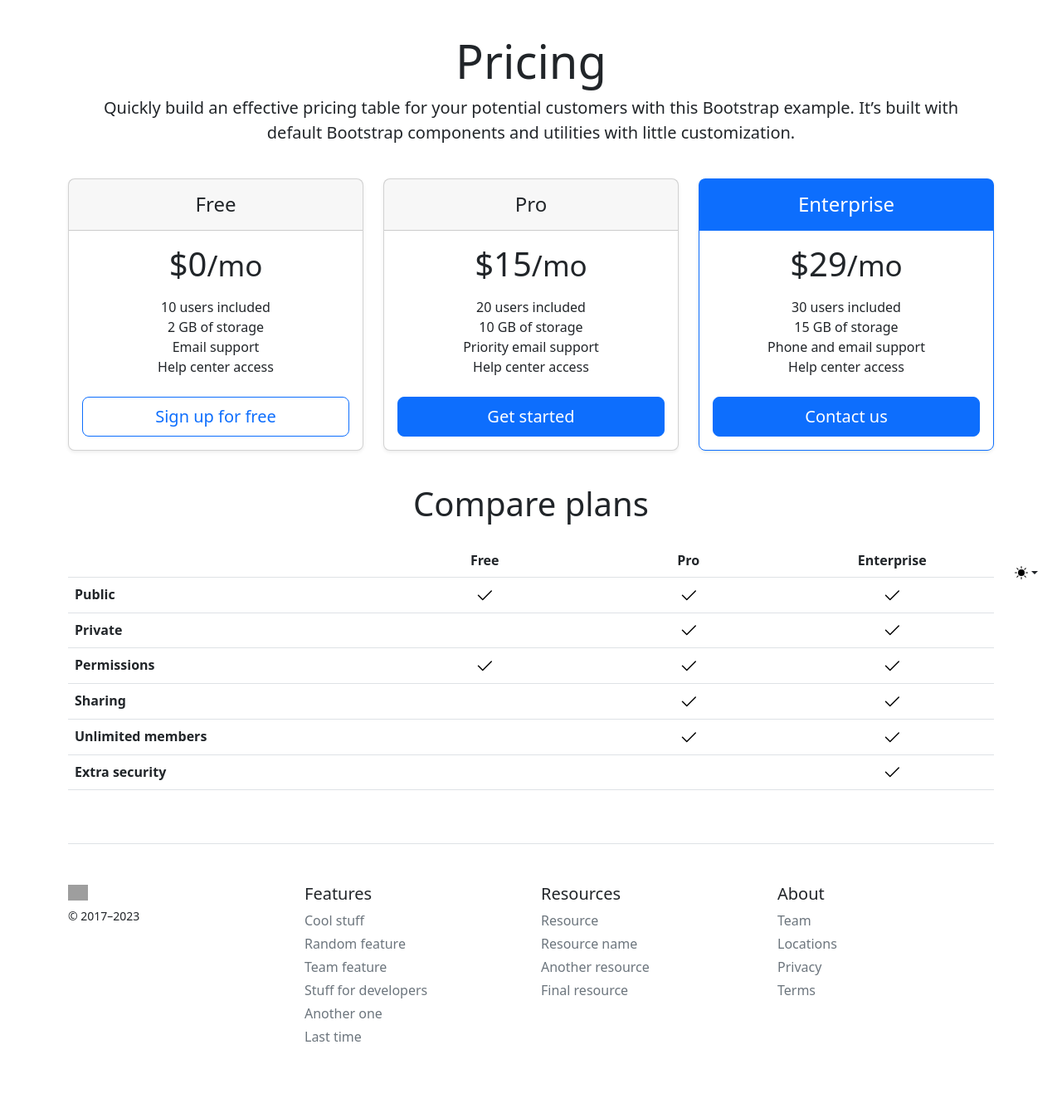
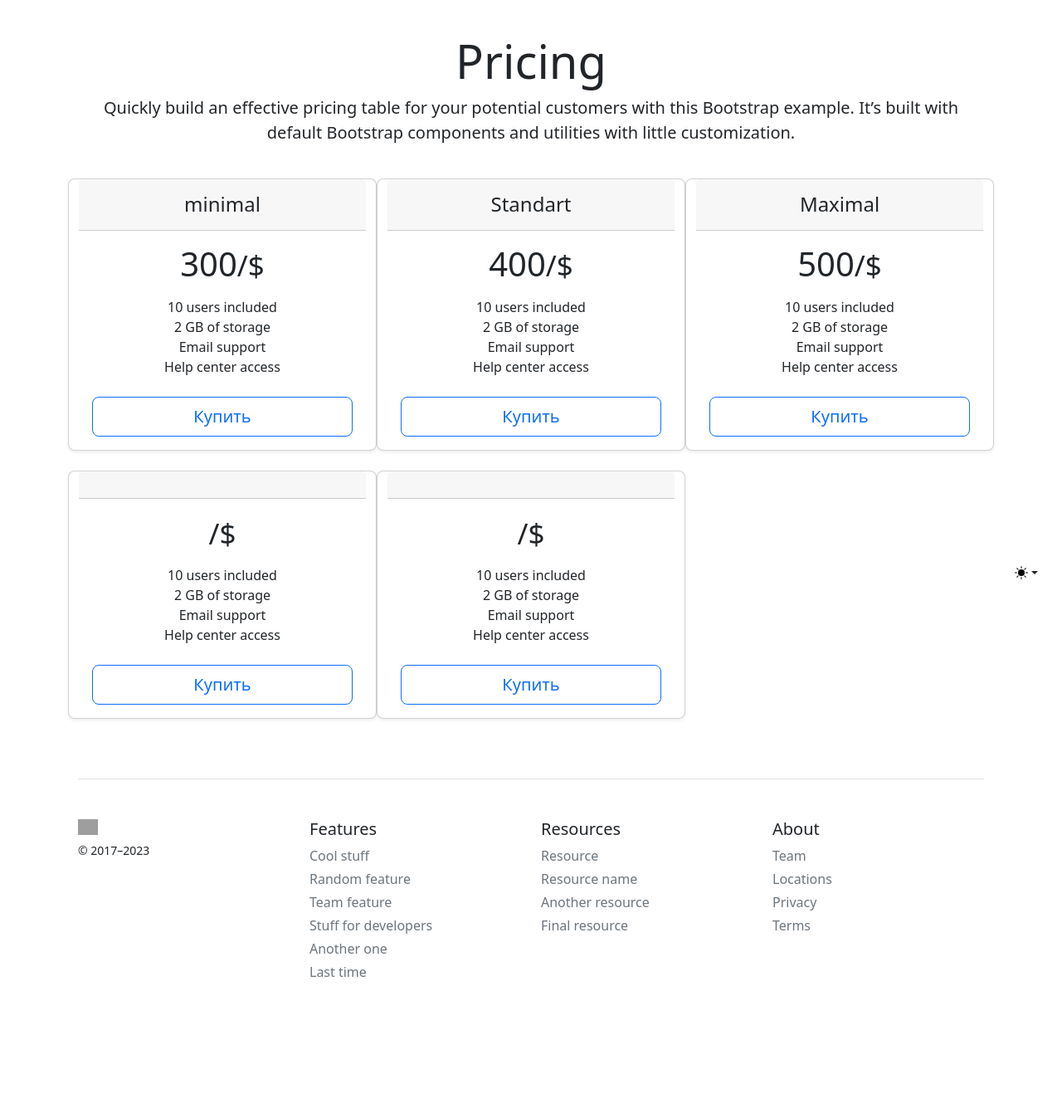
Before and after one commit to ivan1995ivan/pythonProject_Online_Store, a Flask app: page / in a window 1280 px wide. Shown: the part 73-1414 px from the top of the page at 83% size. After the commit the page ends 1250 px from the top, so only its background shows below. Run offline with Flask 3, Linux system fonts and the light colour scheme; lists and menus that the app fills with data are empty; some libraries are stand-ins or nearby versions; grey boxes are pictures that could not be loaded.

Commit message:
added method retrieve records from databasepost and get

```diff
--- a/main.py
+++ b/main.py
@@ -14,11 +14,15 @@ class Item(db.Model):
     isActive = db.Column(db.Boolean, default=True)
     #text = db.Column(db.Text, nullable=False)
 
+    def __repr__(self):
+        return f"Запись: {self.title}"
+
 
 
 @app.route('/')
 def index():
-    return render_template('index.html')
+    items = Item.query.order_by(Item.price).all()
+    return render_template('index.html',data=items)
 
 
 @app.route('/about')
--- a/templates/index.html
+++ b/templates/index.html
@@ -5,120 +5,30 @@
 {% endblock %}
 
 {% block body %}
-  <main>
 <div class="pricing-header p-3 pb-md-4 mx-auto text-center">
   <h1 class="display-4 fw-normal text-body-emphasis">Pricing</h1>
   <p class="fs-5 text-body-secondary">Quickly build an effective pricing table for your potential customers with this Bootstrap example. It’s built with default Bootstrap components and utilities with little customization.</p>
 </div>
+
+
+<div class="container">
   <div class="row row-cols-1 row-cols-md-3 mb-3 text-center">
-      <div class="col">
+  {% for el in data %}
   <div class="card mb-4 rounded-3 shadow-sm">
       <div class="card-header py-3">
-            <h4 class="my-0 fw-normal">Free</h4>
+        <h4 class="my-0 fw-normal">{{ el.title }}</h4>
         </div>
         <div class="card-body">
-            <h1 class="card-title pricing-card-title">$0<small class="text-body-secondary fw-light">/mo</small></h1>
+          <h1 class="card-title pricing-card-title">{{ el.price }}<small class="text-body-secondary fw-light">/$</small></h1>
           <ul class="list-unstyled mt-3 mb-4">
             <li>10 users included</li>
             <li>2 GB of storage</li>
             <li>Email support</li>
             <li>Help center access</li>
           </ul>
-            <button type="button" class="w-100 btn btn-lg btn-outline-primary">Sign up for free</button>
+          <a href="" class="w-100 btn btn-lg btn-outline-primary">Купить</a>
         </div>
     </div>
+  {% endfor %}
   </div>
-      <div class="col">
-        <div class="card mb-4 rounded-3 shadow-sm">
-          <div class="card-header py-3">
-            <h4 class="my-0 fw-normal">Pro</h4>
-          </div>
-          <div class="card-body">
-            <h1 class="card-title pricing-card-title">$15<small class="text-body-secondary fw-light">/mo</small></h1>
-            <ul class="list-unstyled mt-3 mb-4">
-              <li>20 users included</li>
-              <li>10 GB of storage</li>
-              <li>Priority email support</li>
-              <li>Help center access</li>
-            </ul>
-            <button type="button" class="w-100 btn btn-lg btn-primary">Get started</button>
-          </div>
-        </div>
-      </div>
-      <div class="col">
-        <div class="card mb-4 rounded-3 shadow-sm border-primary">
-          <div class="card-header py-3 text-bg-primary border-primary">
-            <h4 class="my-0 fw-normal">Enterprise</h4>
-          </div>
-          <div class="card-body">
-            <h1 class="card-title pricing-card-title">$29<small class="text-body-secondary fw-light">/mo</small></h1>
-            <ul class="list-unstyled mt-3 mb-4">
-              <li>30 users included</li>
-              <li>15 GB of storage</li>
-              <li>Phone and email support</li>
-              <li>Help center access</li>
-            </ul>
-            <button type="button" class="w-100 btn btn-lg btn-primary">Contact us</button>
-          </div>
-        </div>
-      </div>
-    </div>
-
-    <h2 class="display-6 text-center mb-4">Compare plans</h2>
-
-    <div class="table-responsive">
-      <table class="table text-center">
-        <thead>
-          <tr>
-            <th style="width: 34%;"></th>
-            <th style="width: 22%;">Free</th>
-            <th style="width: 22%;">Pro</th>
-            <th style="width: 22%;">Enterprise</th>
-          </tr>
-        </thead>
-        <tbody>
-          <tr>
-            <th scope="row" class="text-start">Public</th>
-            <td><svg class="bi" width="24" height="24"><use xlink:href="#check"></use></svg></td>
-            <td><svg class="bi" width="24" height="24"><use xlink:href="#check"></use></svg></td>
-            <td><svg class="bi" width="24" height="24"><use xlink:href="#check"></use></svg></td>
-          </tr>
-          <tr>
-            <th scope="row" class="text-start">Private</th>
-            <td></td>
-            <td><svg class="bi" width="24" height="24"><use xlink:href="#check"></use></svg></td>
-            <td><svg class="bi" width="24" height="24"><use xlink:href="#check"></use></svg></td>
-          </tr>
-        </tbody>
-
-        <tbody>
-          <tr>
-            <th scope="row" class="text-start">Permissions</th>
-            <td><svg class="bi" width="24" height="24"><use xlink:href="#check"></use></svg></td>
-            <td><svg class="bi" width="24" height="24"><use xlink:href="#check"></use></svg></td>
-            <td><svg class="bi" width="24" height="24"><use xlink:href="#check"></use></svg></td>
-          </tr>
-          <tr>
-            <th scope="row" class="text-start">Sharing</th>
-            <td></td>
-            <td><svg class="bi" width="24" height="24"><use xlink:href="#check"></use></svg></td>
-            <td><svg class="bi" width="24" height="24"><use xlink:href="#check"></use></svg></td>
-          </tr>
-          <tr>
-            <th scope="row" class="text-start">Unlimited members</th>
-            <td></td>
-            <td><svg class="bi" width="24" height="24"><use xlink:href="#check"></use></svg></td>
-            <td><svg class="bi" width="24" height="24"><use xlink:href="#check"></use></svg></td>
-          </tr>
-          <tr>
-            <th scope="row" class="text-start">Extra security</th>
-            <td></td>
-            <td></td>
-            <td><svg class="bi" width="24" height="24"><use xlink:href="#check"></use></svg></td>
-          </tr>
-        </tbody>
-      </table>
-    </div>
-  </main>
-
 {% endblock %}
```
Also changed, not shown: instance/shop.db. Lines whose indentation alone changed are shown as unchanged.
